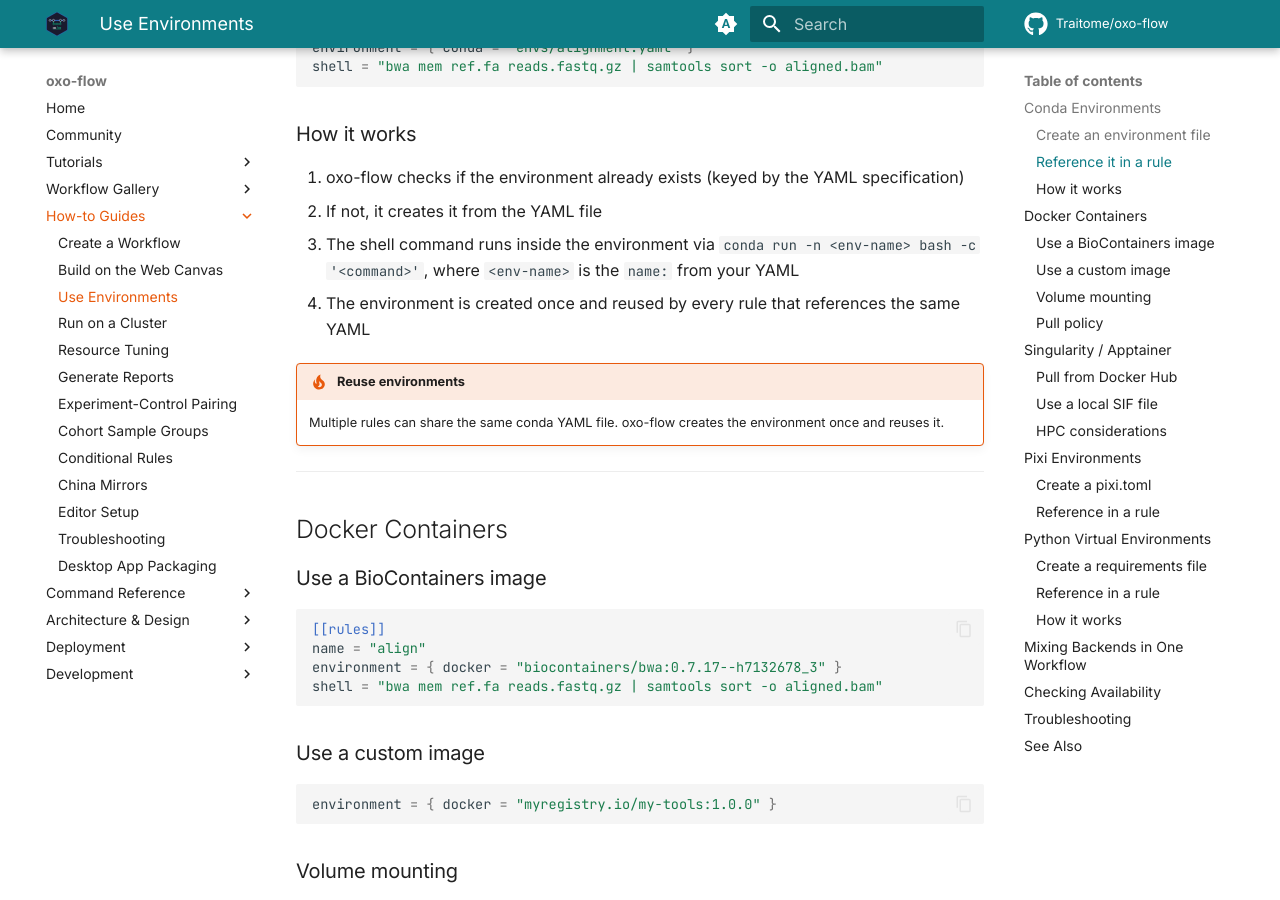
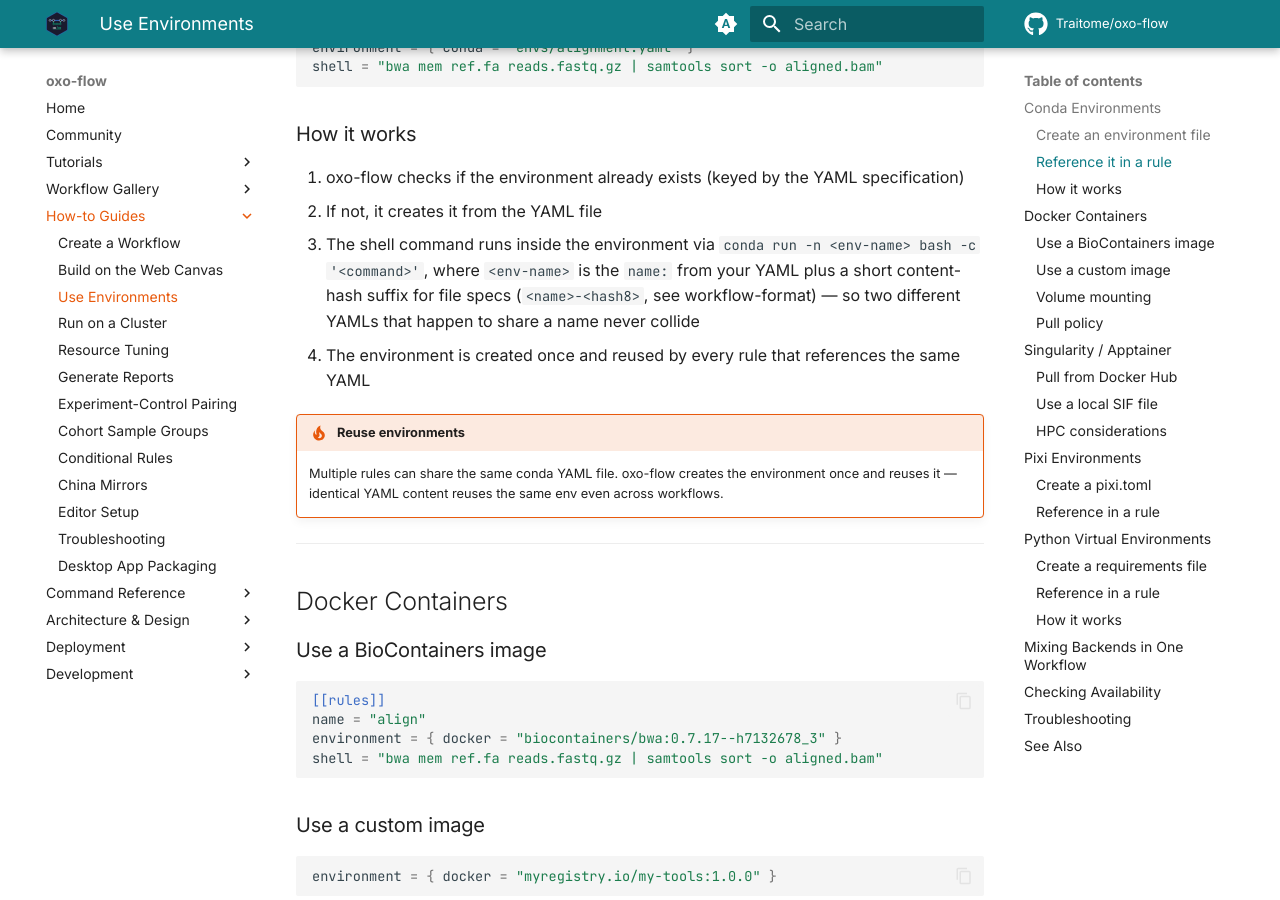
Before and after one commit to Traitome/oxo-flow, an MkDocs documentation site: the page built from docs/guide/src/how-to/use-environments.md, in a window 1280 px wide and 900 px high, scrolled down 751 px. Built offline with MkDocs 1.6.1 and Material for MkDocs 9.7.7, drawn with Linux system fonts in a browser that asks for light colours; comment, search, counter and statistics services are not loaded.

Commit message:
docs: use-environments how-it-works reflects content-hash env naming

```diff
--- a/docs/guide/src/how-to/use-environments.md
+++ b/docs/guide/src/how-to/use-environments.md
@@ -38,11 +38,11 @@
 
 1. oxo-flow checks if the environment already exists (keyed by the YAML specification)
 2. If not, it creates it from the YAML file
-3. The shell command runs inside the environment via `conda run -n <env-name> bash -c '<command>'`, where `<env-name>` is the `name:` from your YAML
+3. The shell command runs inside the environment via `conda run -n <env-name> bash -c '<command>'`, where `<env-name>` is the `name:` from your YAML plus a short content-hash suffix for file specs (`<name>-<hash8>`, see workflow-format) — so two different YAMLs that happen to share a name never collide
 4. The environment is created once and reused by every rule that references the same YAML
 
 !!! tip "Reuse environments"
-    Multiple rules can share the same conda YAML file. oxo-flow creates the environment once and reuses it.
+    Multiple rules can share the same conda YAML file. oxo-flow creates the environment once and reuses it — identical YAML content reuses the same env even across workflows.
 
 ---
 
```
